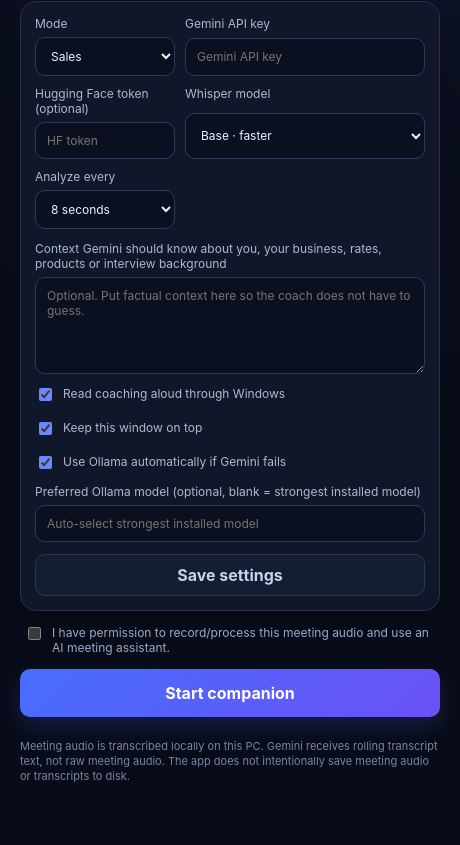
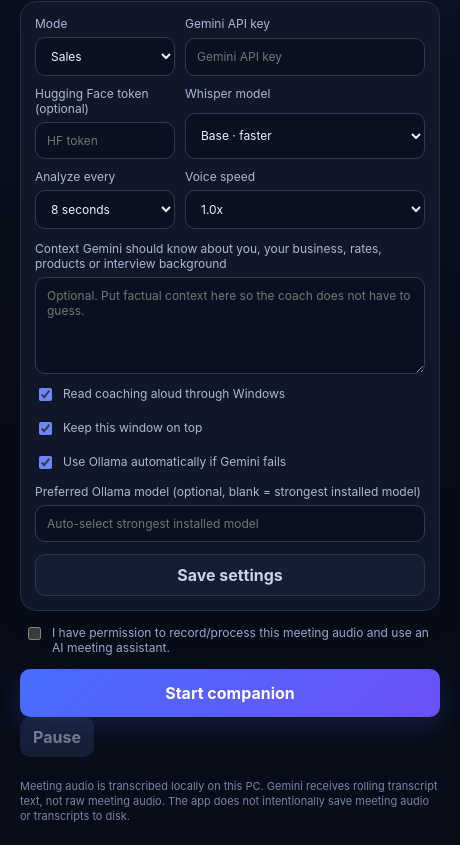
Before and after one commit to lionsgrandson/zoomComp, an Electron app: page src/renderer/index.html in a window 460 px wide. Shown: the part 447-1292 px from the top of the page. Before the commit the page ends 1252 px from the top, so only its background shows below. Drawn offline with Linux system fonts and the light colour scheme; no server answers.

Commit message:
feat: add pause and voice speed controls

```diff
--- a/src/renderer/index.html
+++ b/src/renderer/index.html
@@ -80,6 +80,17 @@
             <option value="30">30 seconds</option>
           </select>
         </label>
+
+        <label>
+          <span>Voice speed</span>
+          <select id="speechRate">
+            <option value="1.0">1.0x</option>
+            <option value="1.2">1.2x</option>
+            <option value="1.4">1.4x · recommended</option>
+            <option value="1.6">1.6x</option>
+            <option value="1.8">1.8x</option>
+          </select>
+        </label>
       </div>
 
       <label>
@@ -106,7 +117,10 @@
       <span>I have permission to record/process this meeting audio and use an AI meeting assistant.</span>
     </label>
 
-    <button id="startStop" class="primary" type="button">Start companion</button>
+    <div class="run-controls">
+      <button id="startStop" class="primary" type="button">Start companion</button>
+      <button id="pauseResume" class="secondary" type="button" disabled>Pause</button>
+    </div>
     <p class="privacy">Meeting audio is transcribed locally on this PC. Gemini receives rolling transcript text, not raw meeting audio. The app does not intentionally save meeting audio or transcripts to disk.</p>
   </main>
   <script src="./app.js"></script>
```
